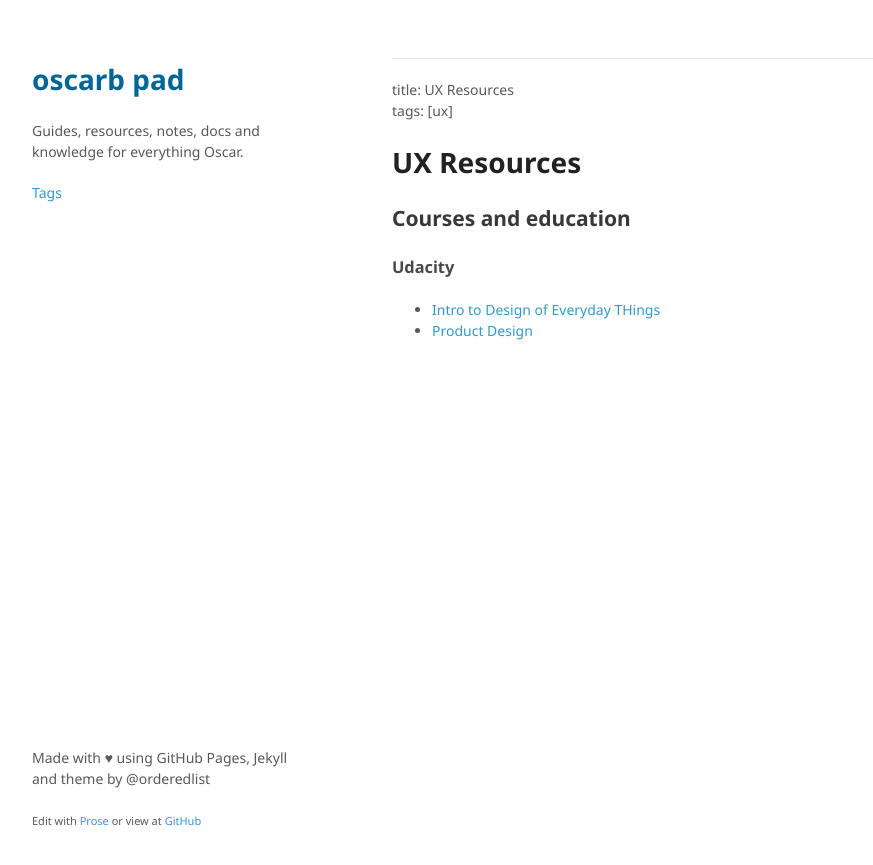
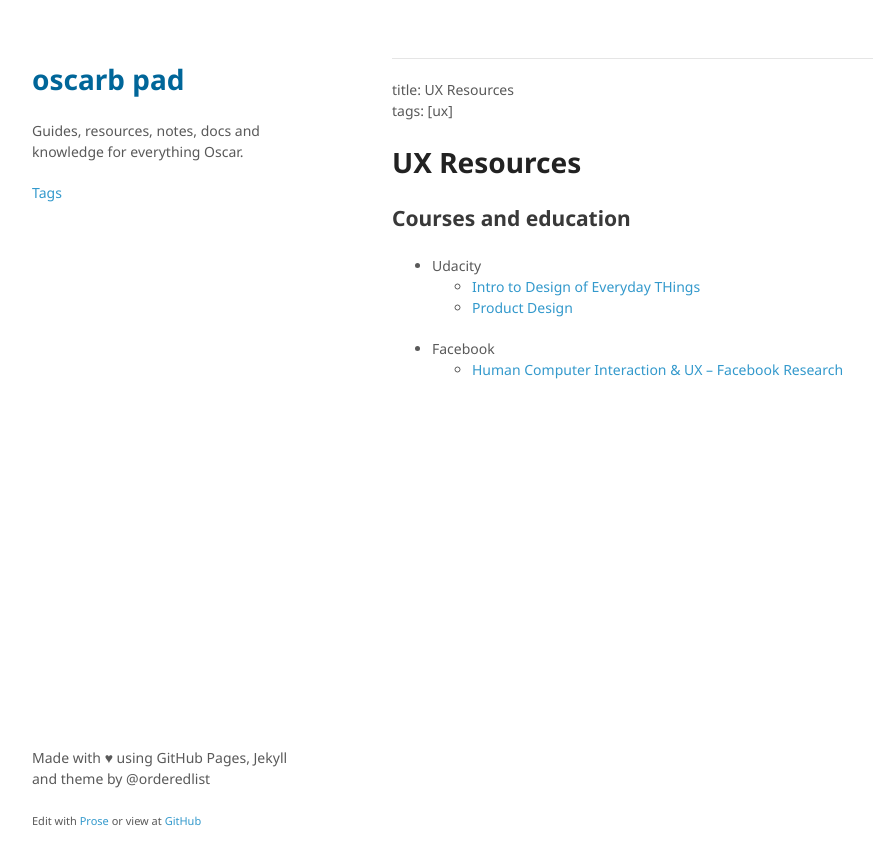
Before and after one commit to oscarb/pad, a Jekyll site: the page built from _docs/ux-resources.md, in a window 1280 px wide. Shown: the top 865 px of the page, without its empty margins (128-1001 px from the left). Built offline with Jekyll 4.4.1, drawn with Linux system fonts in a browser that asks for light colours; some web fonts are replaced.

Commit message:
Created ux-resources.md

```diff
--- a/_docs/ux-resources.md
+++ b/_docs/ux-resources.md
@@ -8,7 +8,8 @@ tags: [ux]
 
 ## Courses and education
 
-### Udacity
-
-* [Intro to Design of Everyday THings](https://www.udacity.com/course/intro-to-the-design-of-everyday-things--design101)
-* [Product Design](https://www.udacity.com/course/product-design--ud509)
+* Udacity
+  * [Intro to Design of Everyday THings](https://www.udacity.com/course/intro-to-the-design-of-everyday-things--design101)
+  * [Product Design](https://www.udacity.com/course/product-design--ud509)
+* Facebook
+  *	[Human Computer Interaction & UX – Facebook Research](https://research.fb.com/category/human-computer-interaction-and-ux/)
```
